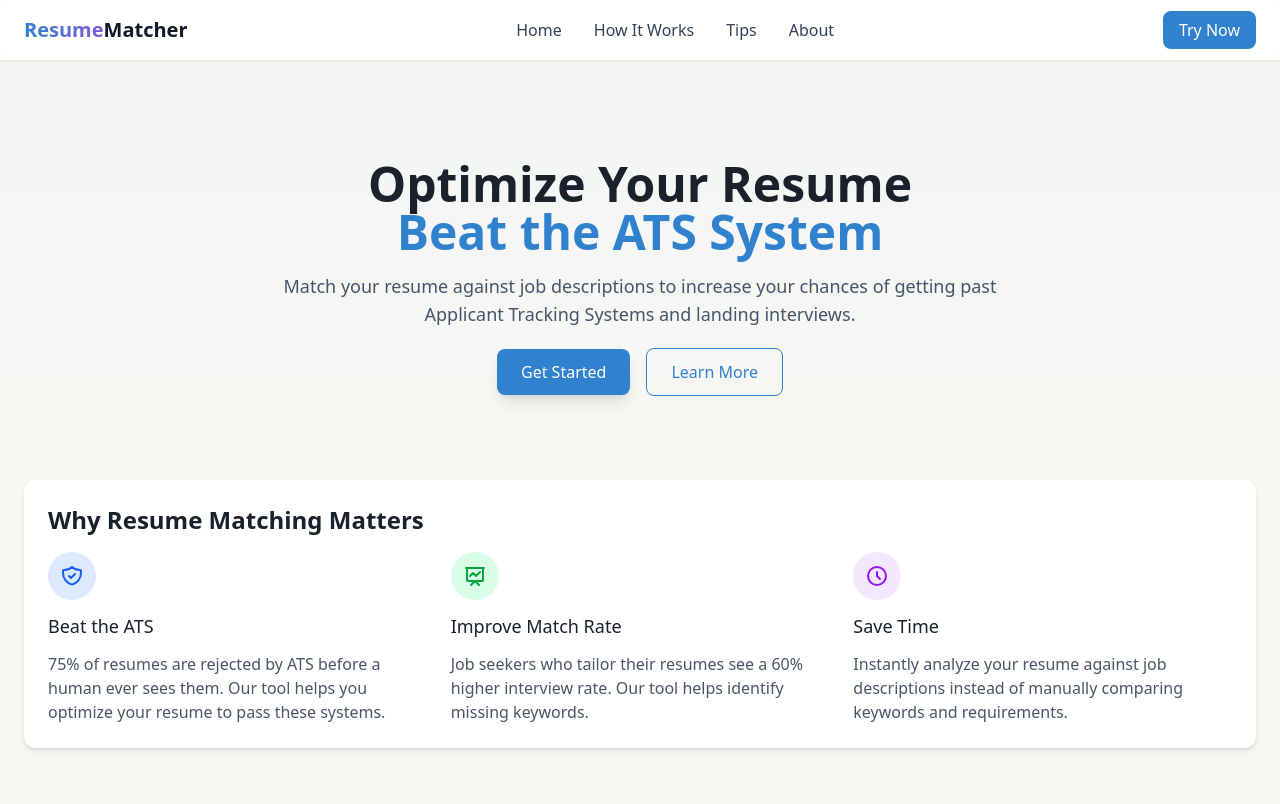
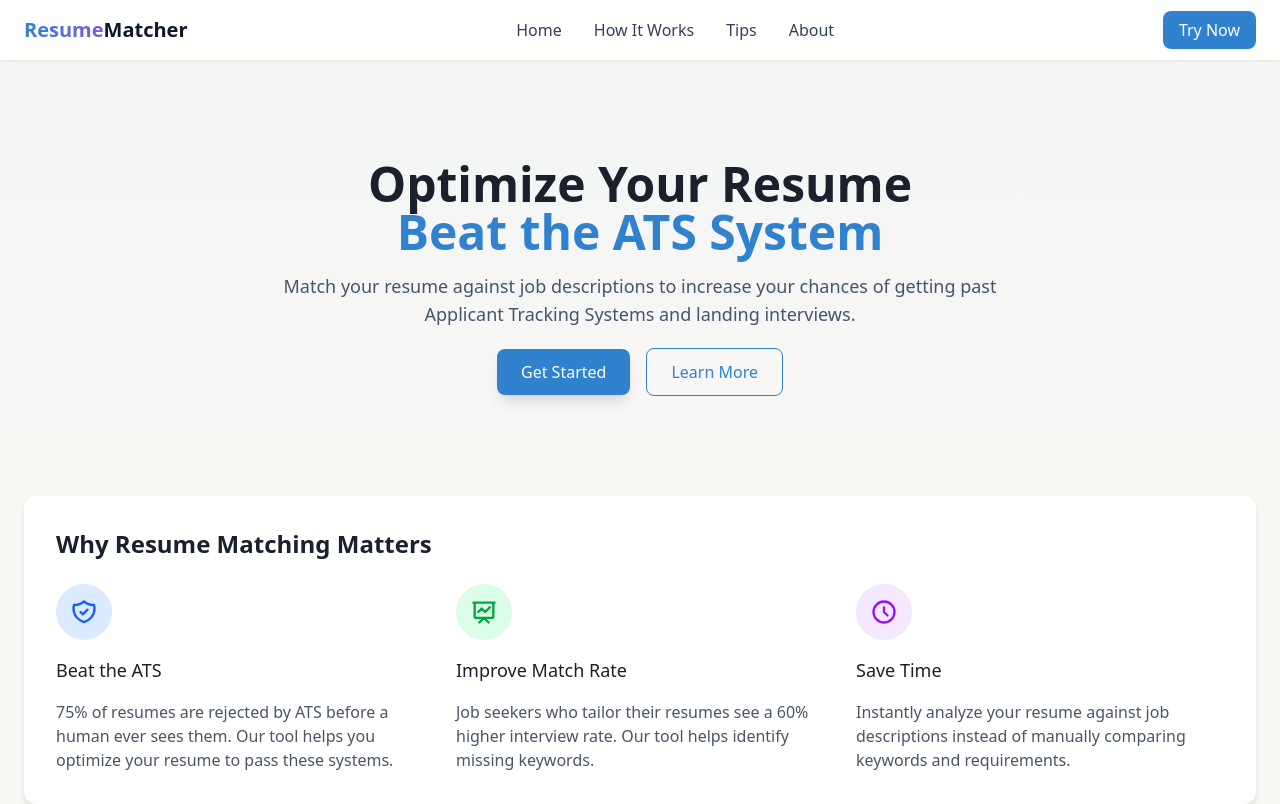
Before and after one commit to chinedu-amaechi/ats-resume-matcher, a Next.js app: page / in a window 1280 px wide. Shown: the top 804 px of the page. Built offline with nearby package versions, Linux system fonts and the light colour scheme.

Commit message:
Enhance layout and styling in HomePage for improved readability and visual appeal

```diff
--- a/src/app/page.tsx
+++ b/src/app/page.tsx
@@ -17,16 +17,16 @@ export default function HomePage() {
       <main className="pt-16">
         <HeroSection />
 
-        <div className="max-w-7xl mx-auto px-6 py-8">
-          <div className="bg-white rounded-xl shadow-md p-6 mb-12">
-            <h2 className="text-2xl font-semibold mb-4">
+        <div className="max-w-7xl mx-auto px-6 py-12">
+          <div className="bg-white rounded-xl shadow-md p-8 mb-12">
+            <h2 className="text-2xl font-semibold mb-6">
               Why Resume Matching Matters
             </h2>
-            <div className="grid grid-cols-1 md:grid-cols-3 gap-6">
-              <div className="space-y-3">
-                <div className="bg-blue-100 w-12 h-12 rounded-full flex items-center justify-center">
+            <div className="grid grid-cols-1 md:grid-cols-3 gap-8">
+              <div className="space-y-4">
+                <div className="bg-blue-100 w-14 h-14 rounded-full flex items-center justify-center">
                   <svg
-                    className="w-6 h-6 text-blue-600"
+                    className="w-7 h-7 text-blue-600"
                     fill="none"
                     stroke="currentColor"
                     viewBox="0 0 24 24"
@@ -47,10 +47,10 @@ export default function HomePage() {
                 </p>
               </div>
 
-              <div className="space-y-3">
-                <div className="bg-green-100 w-12 h-12 rounded-full flex items-center justify-center">
+              <div className="space-y-4">
+                <div className="bg-green-100 w-14 h-14 rounded-full flex items-center justify-center">
                   <svg
-                    className="w-6 h-6 text-green-600"
+                    className="w-7 h-7 text-green-600"
                     fill="none"
                     stroke="currentColor"
                     viewBox="0 0 24 24"
@@ -70,10 +70,10 @@ export default function HomePage() {
                 </p>
               </div>
 
-              <div className="space-y-3">
-                <div className="bg-purple-100 w-12 h-12 rounded-full flex items-center justify-center">
+              <div className="space-y-4">
+                <div className="bg-purple-100 w-14 h-14 rounded-full flex items-center justify-center">
                   <svg
-                    className="w-6 h-6 text-purple-600"
+                    className="w-7 h-7 text-purple-600"
                     fill="none"
                     stroke="currentColor"
                     viewBox="0 0 24 24"
```
